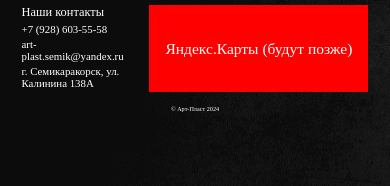
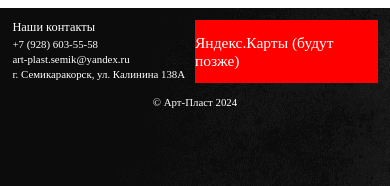
Before and after one commit to He8eco/artplast, a React (Create React App) app: page /about in a window 390 px wide. Shown: the part 632-818 px from the top of the page. Built offline with nearby package versions, Linux system fonts and the light colour scheme; no server answers; the database is empty.

Commit message:
Footer v2

```diff
--- a/src/components/footer/footer.css
+++ b/src/components/footer/footer.css
@@ -35,10 +35,26 @@
   text-align: center;
 }
 @media (max-width: 768px) {
+  .contacts {
+    width: 50%;
+  }
+
+  .map {
+    display: flex;
+    width: 50%;
+    background-color: red;
+    justify-content: center;
+    align-items: center;
+    font-size: 2.5rem;
+  }
   .contacts p {
     font-size: 1.75rem;
   }
   .contacts p:first-child {
     font-size: 2rem;
   }
+
+  .footer__title {
+    font-size: 1.75rem;
+  }
 }
```
